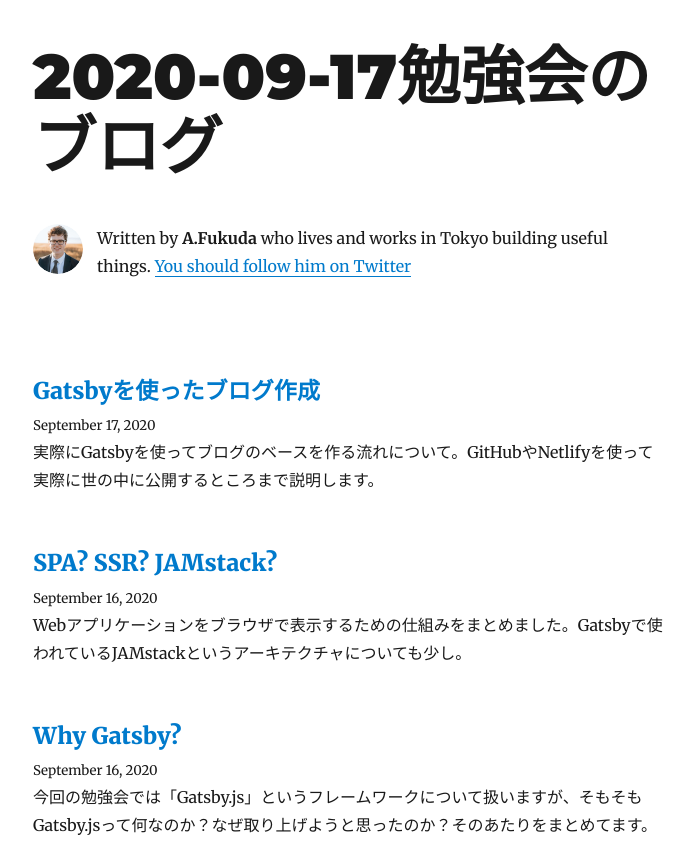
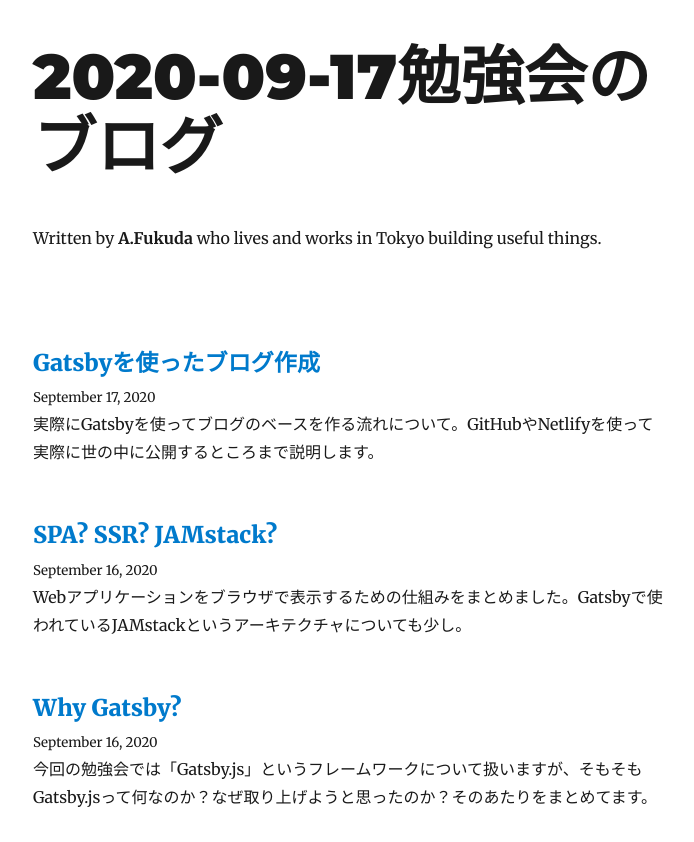
Before and after one commit to 63826723/gatsby-my-blog, a Gatsby site: page / in a window 1280 px wide. Shown: the top 842 px of the page, without its empty margins (292-986 px from the left). Built offline with nearby package versions, Linux system fonts and the light colour scheme; Gatsby itself is replaced by a stand-in of ours; some packages are replaced by stand-ins of ours.

Commit message:
作者のアイコンやSNSリンクを削除

```diff
--- a/src/components/bio.js
+++ b/src/components/bio.js
@@ -7,7 +7,6 @@
 
 import React from "react"
 import { useStaticQuery, graphql } from "gatsby"
-import Image from "gatsby-image"
 
 import { rhythm } from "../utils/typography"
 
@@ -27,15 +26,12 @@ const Bio = () => {
             name
             summary
           }
-          social {
-            twitter
-          }
         }
       }
     }
   `)
 
-  const { author, social } = data.site.siteMetadata
+  const { author} = data.site.siteMetadata
   return (
     <div
       style={{
@@ -43,25 +39,9 @@ const Bio = () => {
         marginBottom: rhythm(2.5),
       }}
     >
-      <Image
-        fixed={data.avatar.childImageSharp.fixed}
-        alt={author.name}
-        style={{
-          marginRight: rhythm(1 / 2),
-          marginBottom: 0,
-          minWidth: 50,
-          borderRadius: `100%`,
-        }}
-        imgStyle={{
-          borderRadius: `50%`,
-        }}
-      />
       <p>
         Written by <strong>{author.name}</strong> {author.summary}
         {` `}
-        <a href={`https://twitter.com/${social.twitter}`}>
-          You should follow him on Twitter
-        </a>
       </p>
     </div>
   )
```
